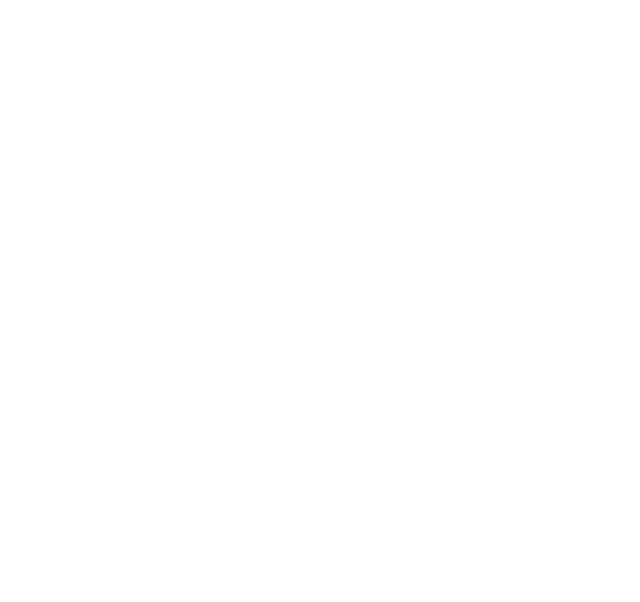
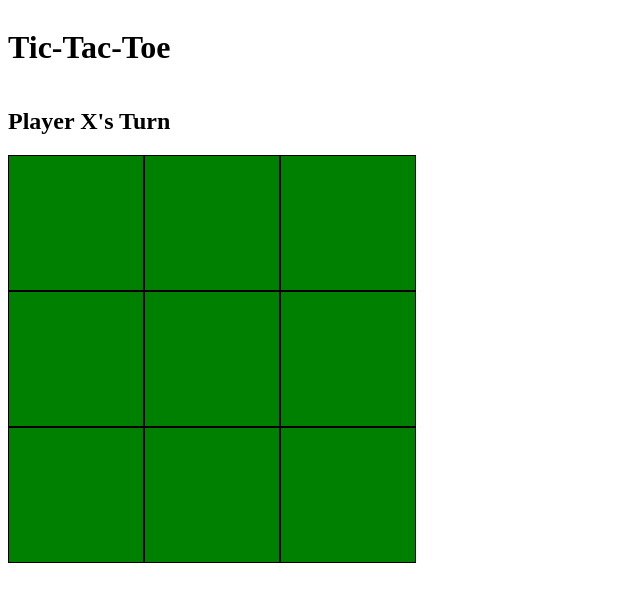
Before and after one commit to dhruv2253/tic-tac-toe, a plain HTML site: page index.html in a window 1280 px wide. Shown: the whole page, without its empty margins (0-640 px from the left). Drawn offline with Linux system fonts and the light colour scheme.

Commit message:
created board

```diff
--- a/index.html
+++ b/index.html
@@ -9,7 +9,18 @@
     <script src="main.js"></script>
 </head>
 <body>
-
-
+    <h1>Tic-Tac-Toe</h1>
+    <h2 class="turn">Player X's Turn</h2>
+    <div class="container">
+        <div class="cell top-left"></div>
+        <div class="cell top-middle"></div>
+        <div class="cell top-right"></div>
+        <div class="cell middle-left"></div>
+        <div class="cell middle-middle"></div>
+        <div class="cell middle-right"></div>
+        <div class="cell bottom-left"></div>
+        <div class="cell bottom-middle"></div>
+        <div class="cell bottom-right"></div>
+    </div>
 </body>
 </html>
--- a/main.js
+++ b/main.js
@@ -0,0 +1,24 @@
+
+const Player = function(name, type) {
+    this.name = name;
+    this.type = type;
+
+    return {name, type};
+};
+
+const GameBoard = (() => {
+    let board = [
+        "", "", "",
+        "", "", "",
+        "", "", "",
+    ];
+
+    return {board};
+});
+
+const Display = (() => {
+    let playerX = Player("Player X", "X");
+    let playerY = Player("Player Y", "Y");
+
+
+})
--- a/styles.css
+++ b/styles.css
@@ -0,0 +1,24 @@
+.cell {
+    font-size: 14px;
+    display: flex;
+    justify-content: center;
+    align-items: center;
+    border: 1px solid;
+    box-sizing: border-box;
+    display: flex;
+    background-color: green;
+}
+
+.container {
+    display: grid;
+    grid-template-columns: repeat(3, 17vh);
+    grid-template-rows: repeat(3, 17vh);
+    height: 51vh;
+    width: 51vw;
+
+}
+
+body {
+    display: flex;
+    flex-direction: column;
+}
```
